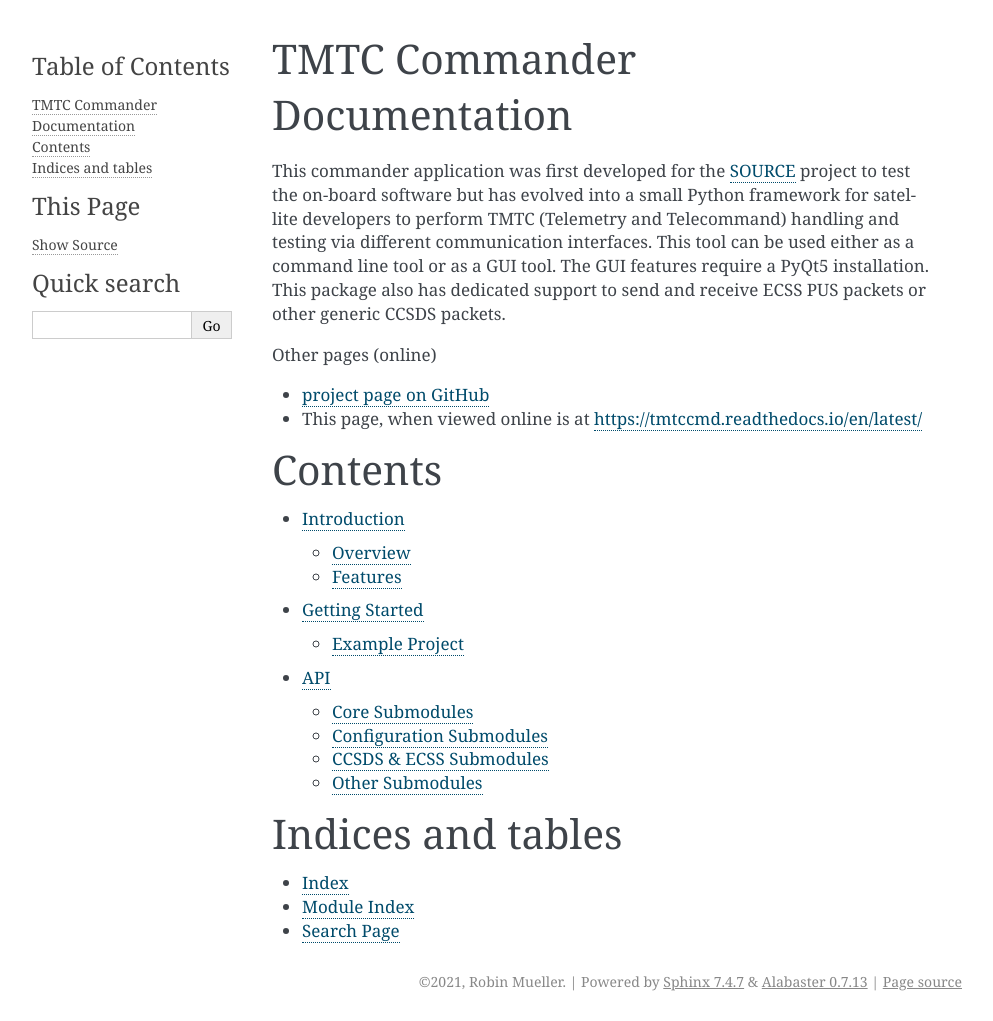
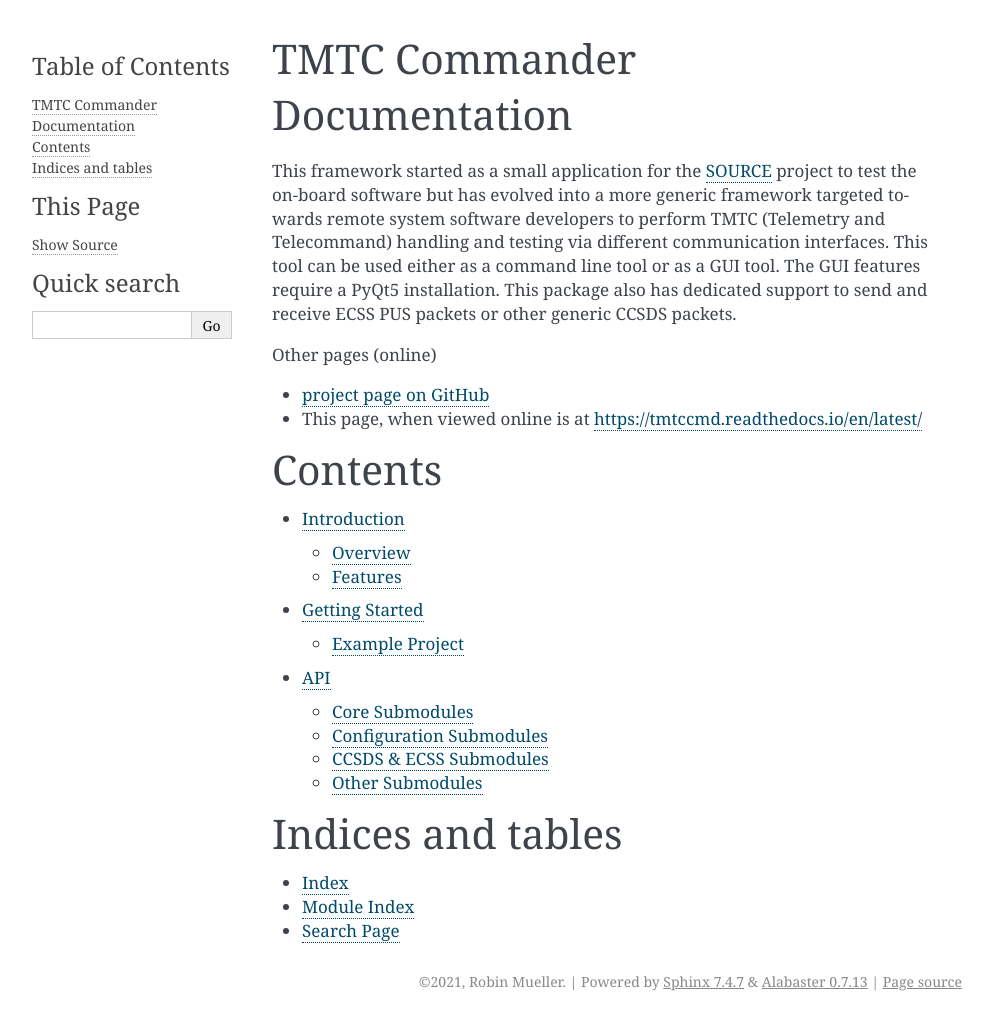
Before and after one commit to robamu-org/tmtccmd, a Sphinx documentation site: the page built from docs/index.rst, in a window 1280 px wide. Shown: the whole page, without its empty margins (148-1141 px from the left). Built offline with Sphinx 7.4.7, drawn with Linux system fonts in a browser that asks for light colours.

```diff
--- a/docs/index.rst
+++ b/docs/index.rst
@@ -1,18 +1,13 @@
-.. tmtccmd documentation master file, created by
-   sphinx-quickstart on Sat Feb 20 23:00:59 2021.
-   You can adapt this file completely to your liking, but it should at least
-   contain the root `toctree` directive.
-
 TMTC Commander Documentation
 =============================
 
-This commander application was first developed for the
+This framework started as a small application for the
 `SOURCE <https://www.ksat-stuttgart.de/en/our-missions/source/>`_ project to test the on-board
-software but has evolved into a small Python framework for satellite developers to perform TMTC
-(Telemetry and Telecommand) handling and testing via different communication interfaces.
-This tool can be used either as a command line tool or as a GUI tool. The GUI features require a
-PyQt5 installation. This package also has dedicated support to send and receive ECSS PUS packets
-or other generic CCSDS packets.
+software but has evolved into a more generic framework targeted towards remote system software
+developers to perform TMTC (Telemetry and Telecommand) handling and testing via different
+communication interfaces. This tool can be used either as a command line tool or as a GUI tool.
+The GUI features require a PyQt5 installation. This package also has dedicated support to send and
+receive ECSS PUS packets or other generic CCSDS packets.
 
 Other pages (online)
 
```
Also changed, not shown: README.md (+5 -5 lines).
